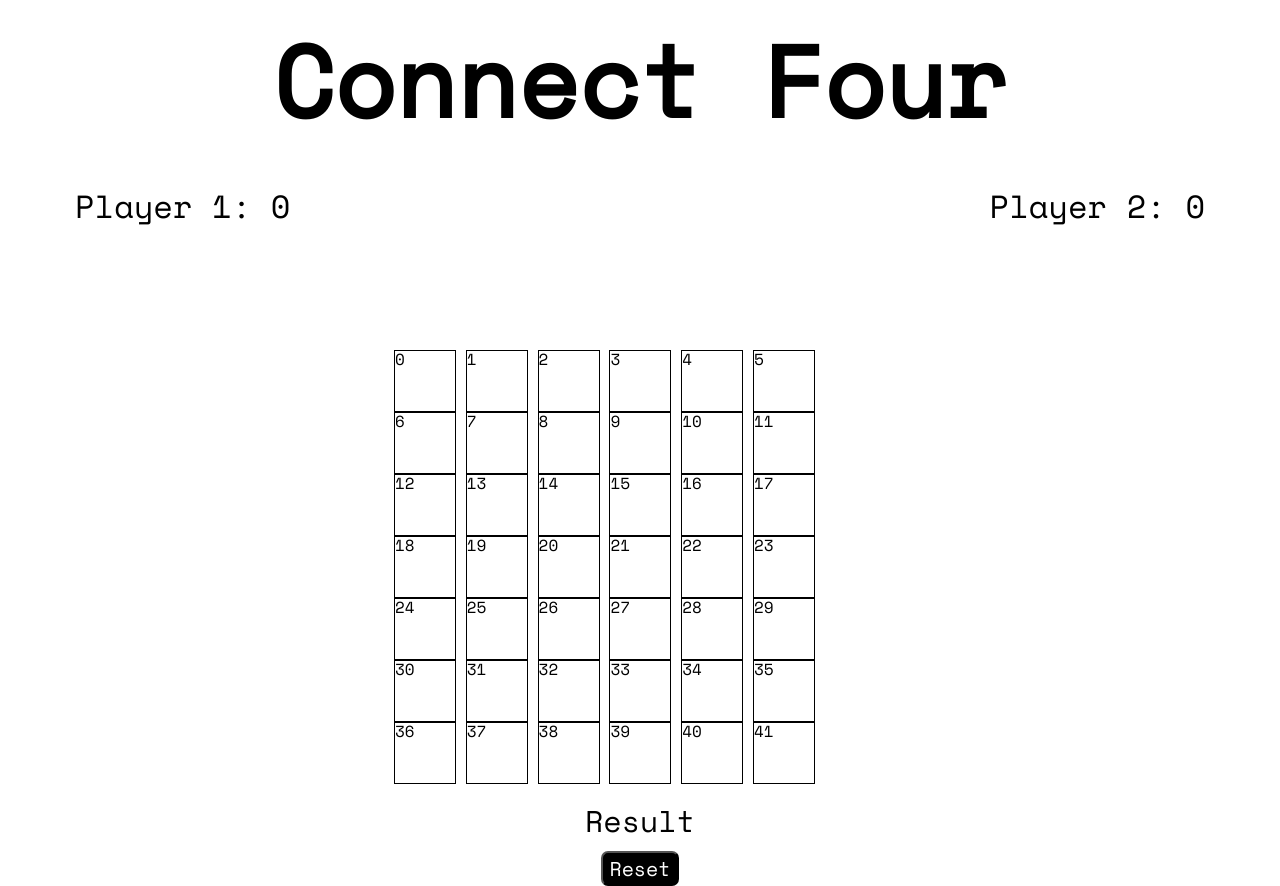
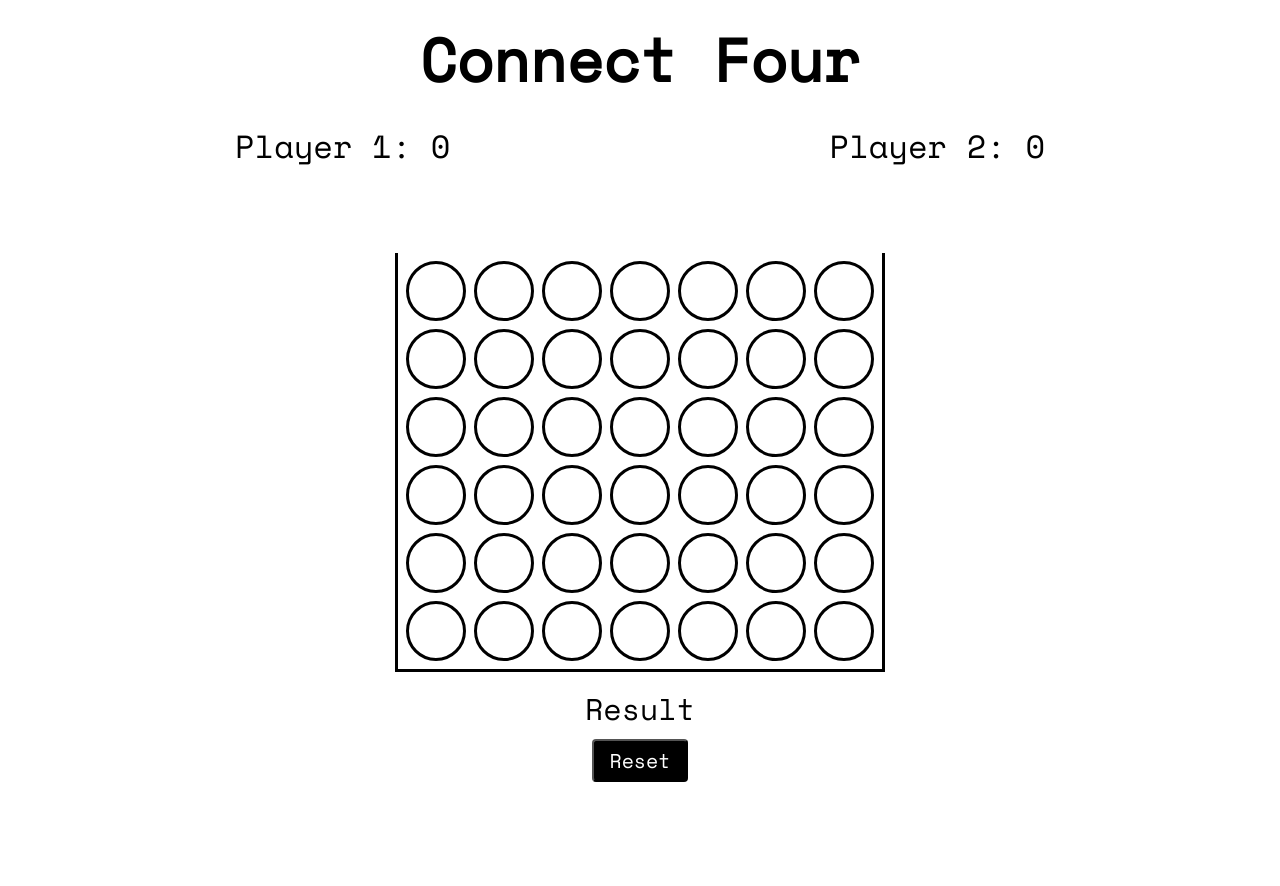
Before and after one commit to Ervis-Priftis/WDI-23-Connect-4-Project-1-Game-, a PHP site: page / in a window 1280 px wide. After the commit the page ends 782 px from the top, so only its background shows below. Run offline with PHP 8.4, Linux system fonts and the light colour scheme.

Commit message:
Remove number fro the li tag/finish the css styling

```diff
--- a/css/style.css
+++ b/css/style.css
@@ -1,5 +1,11 @@
+* {
+  box-sizing: border-box;
+}
+
 body {
   font-family: 'Space Mono', monospace;
+  width: 960px;
+  margin: 0 auto;
 }
 h1, h4 {
   text-align: center;
@@ -7,24 +13,31 @@ h1, h4 {
 
 ul {
   list-style: none;
-  width: 492px;
+  width: 490px;
   margin: auto;
+  font-size: 0;
 }
 
-/*.boarder{
-  background-size: 100% 100%;
-  background-repeat: no-repeat;
-}*/
+.boarder{
+  border-width: 0 3px 3px 3px;
+  padding-top: 8px;
+  border-style: solid;
+  padding-left: 8px;
+}
 
 ul li {
   display: inline-block;
   width: 60px;
   height: 60px;
-  border: 1px solid black;
+  border: 3px solid black;
+  border-radius: 50%;
+  margin-bottom: 8px;
+  margin-right: 8px;
 }
 
 ul li.occupied {
   border-radius: 50%;
+  border-width: 3px;
 }
 
 ul li.occupied.player1 {
@@ -37,6 +50,8 @@ ul li.occupied.player2 {
 
 .slots {
   clear: both;
+  margin-top: 95px;
+  padding-left: 11px;
 }
 
 .slots li {
@@ -54,9 +69,9 @@ ul li.occupied.player2 {
 }
 
 h1 {
-  font-size: 100px;
+  font-size: 60px;
   margin-top: 30px;
-  margin-bottom: 60px;
+  margin-bottom: 40px;
   font-weight: bold;
 }
 
@@ -85,9 +100,10 @@ div.reset_btn {
 
 div.reset_btn button {
   font-size: 20px;
-  border-radius: 7px;
+  border-radius: 4px;
   color: white;
   background-color: black;
   outline: none;
   font-family: 'Space Mono', monospace;
+  padding: 5px 15px;
 }
--- a/index.html
+++ b/index.html
@@ -30,48 +30,48 @@
     </ul>
 
     <ul class="boarder">
-      <li>0</li>
-      <li>1</li>
-      <li>2</li>
-      <li>3</li>
-      <li>4</li>
-      <li>5</li>
-      <li>6</li>
-      <li>7</li>
-      <li>8</li>
-      <li>9</li>
-      <li>10</li>
-      <li>11</li>
-      <li>12</li>
-      <li>13</li>
-      <li>14</li>
-      <li>15</li>
-      <li>16</li>
-      <li>17</li>
-      <li>18</li>
-      <li>19</li>
-      <li>20</li>
-      <li>21</li>
-      <li>22</li>
-      <li>23</li>
-      <li>24</li>
-      <li>25</li>
-      <li>26</li>
-      <li>27</li>
-      <li>28</li>
-      <li>29</li>
-      <li>30</li>
-      <li>31</li>
-      <li>32</li>
-      <li>33</li>
-      <li>34</li>
-      <li>35</li>
-      <li>36</li>
-      <li>37</li>
-      <li>38</li>
-      <li>39</li>
-      <li>40</li>
-      <li>41</li>
+      <li></li>
+      <li></li>
+      <li></li>
+      <li></li>
+      <li></li>
+      <li></li>
+      <li></li>
+      <li></li>
+      <li></li>
+      <li></li>
+      <li></li>
+      <li></li>
+      <li></li>
+      <li></li>
+      <li></li>
+      <li></li>
+      <li></li>
+      <li></li>
+      <li></li>
+      <li></li>
+      <li></li>
+      <li></li>
+      <li></li>
+      <li></li>
+      <li></li>
+      <li></li>
+      <li></li>
+      <li></li>
+      <li></li>
+      <li></li>
+      <li></li>
+      <li></li>
+      <li></li>
+      <li></li>
+      <li></li>
+      <li></li>
+      <li></li>
+      <li></li>
+      <li></li>
+      <li></li>
+      <li></li>
+      <li></li>
     </ul>
   </div>
   <h2 class="winner" id="winner">Result</h2>
```
